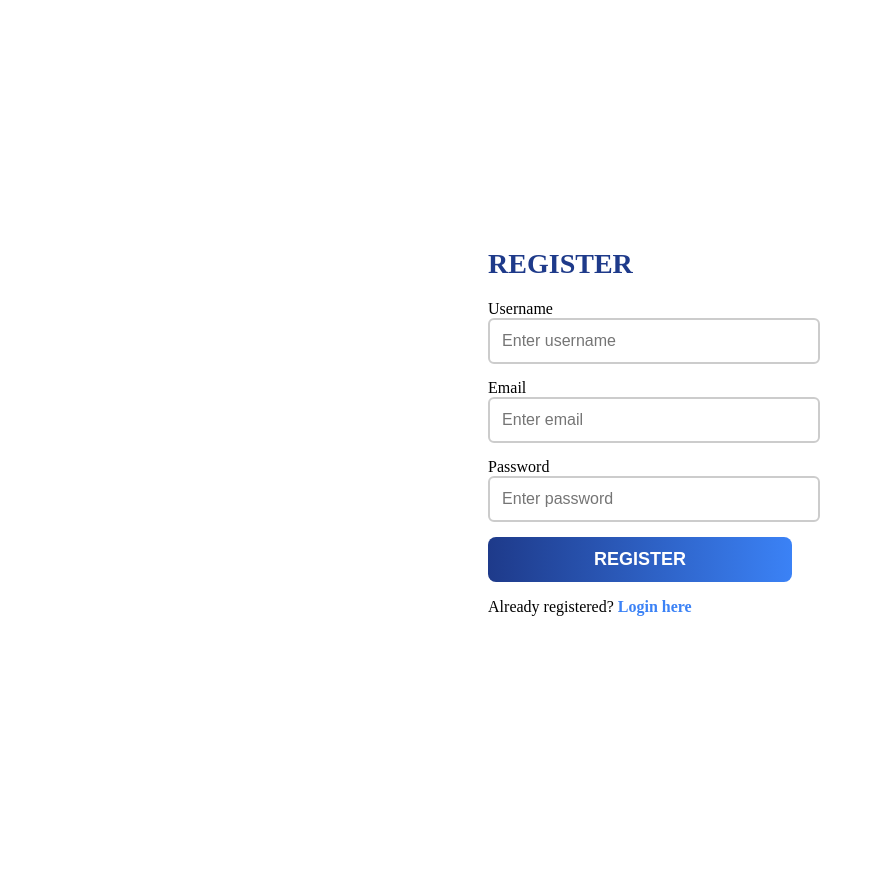
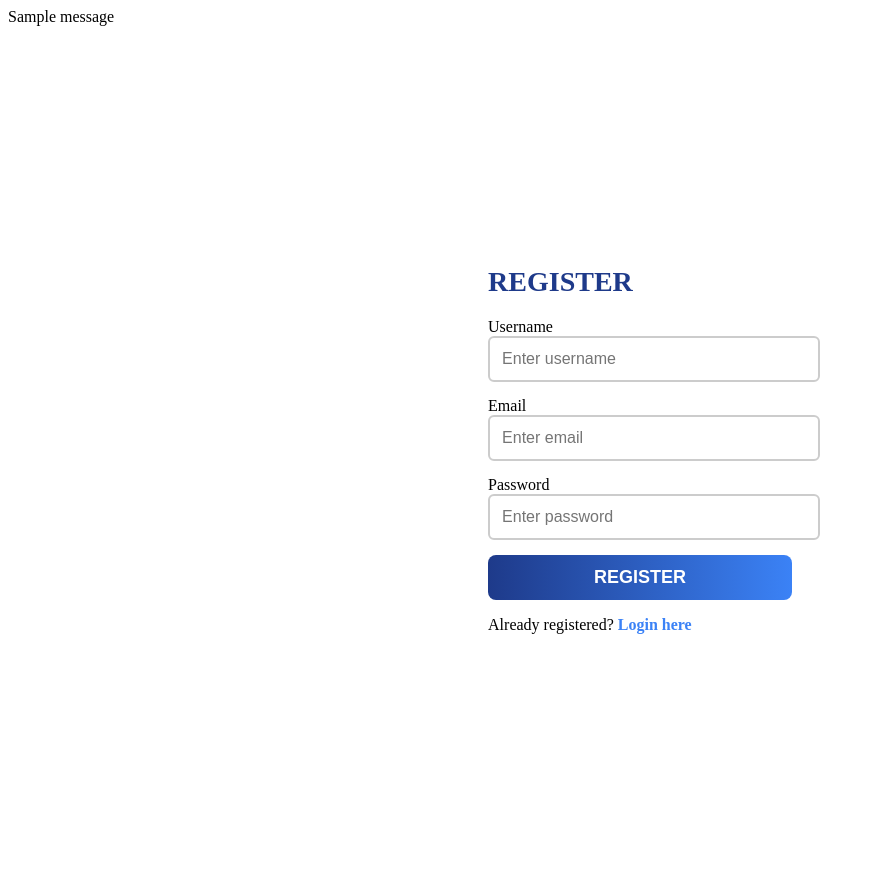
Before and after one commit to LhaseParth2610/ResQ, a Flask app: page /register in a window 1280 px wide. Shown: the whole page, without its empty margins (0-874 px from the left). Before the commit the page ends 616 px from the top, so only its background shows below. Run offline with Flask 3, Linux system fonts and the light colour scheme; tables that the repository leaves empty hold one stand-in row (values such as "Sample post"); one stand-in notice (Sample message) is shown; parts of the project's set-up code (start-up, migrations or seed data) failed here and were passed over.

Commit message:
Update base.html

```diff
--- a/templates/base.html
+++ b/templates/base.html
@@ -3,12 +3,24 @@
 <head>
     <meta charset="UTF-8">
     <meta name="viewport" content="width=device-width, initial-scale=1.0">
-    <title>{% block title %}Disaster Report System{% endblock %}</title>
-    <head>
-        <link rel="stylesheet" href="{{ url_for('static', filename='styles.css') }}">
-    </head>
+    <title>Disaster Project</title>
+    <link rel="stylesheet" href="{{ url_for('static', filename='styles.css') }}">
 </head>
 <body>
-    {% block content %}{% endblock %}
+    <nav>
+        <!-- Navigation bar content -->
+    </nav>
+    <div class="container">
+        {% with messages = get_flashed_messages(with_categories=true) %}
+            {% if messages %}
+                <div class="flashes">
+                    {% for category, message in messages %}
+                        <div class="alert alert-{{ category }}">{{ message }}</div>
+                    {% endfor %}
+                </div>
+            {% endif %}
+        {% endwith %}
+        {% block content %}{% endblock %}
+    </div>
 </body>
 </html>
```
